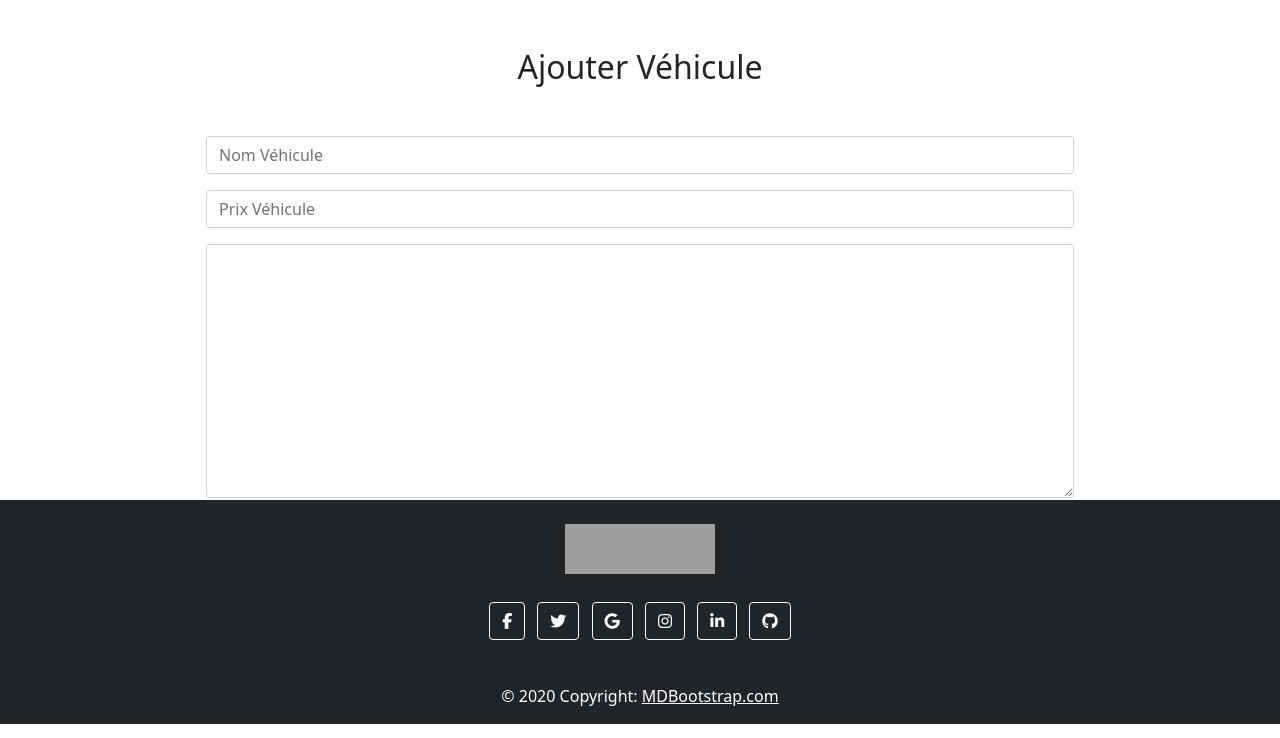
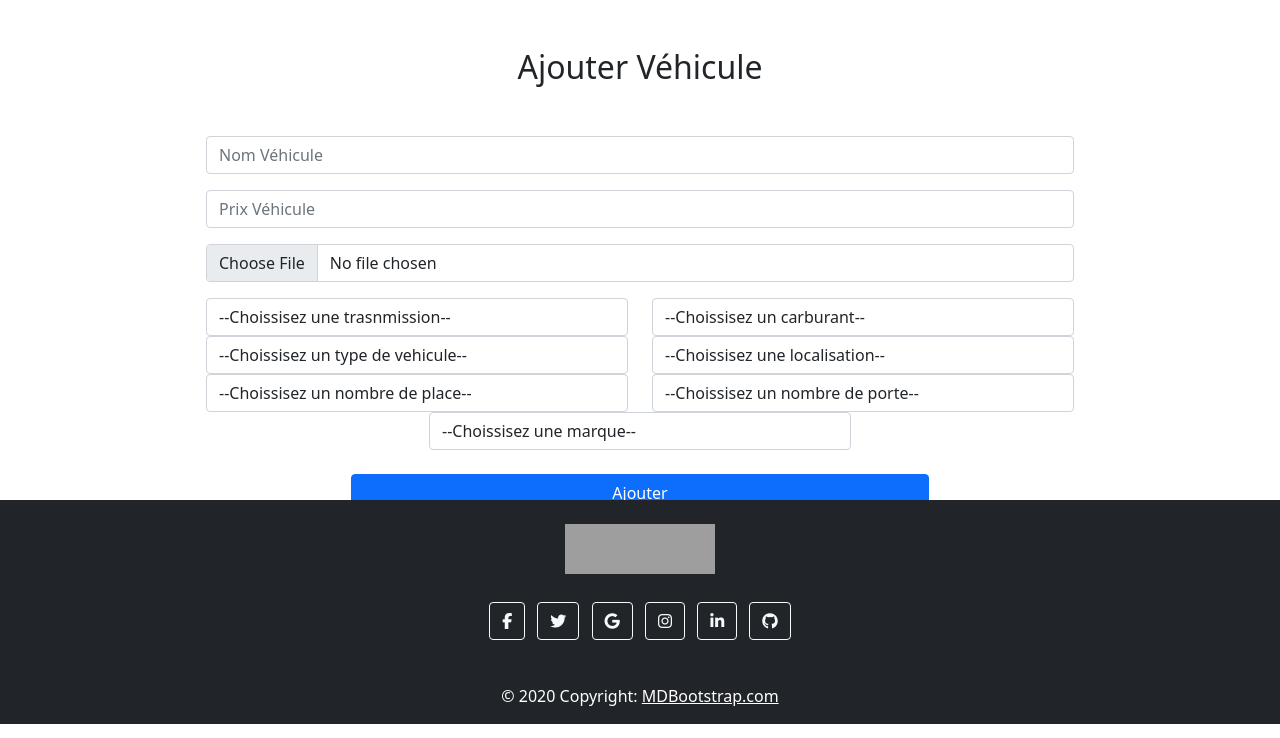
Before and after one commit to aniamrstc/FindCar, a PHP site: page /vue/AjoutVehicules.php in a window 1280 px wide. Shown: the part 76-814 px from the top of the page. Run offline with PHP 8.4, Linux system fonts and the light colour scheme; data comes from the database, SQL or seed files in the repository; some libraries are stand-ins or nearby versions; grey boxes are pictures that could not be loaded.

Commit message:
insert voitures

```diff
--- a/src/public/model/BDD.php
+++ b/src/public/model/BDD.php
@@ -151,11 +151,11 @@ function getAllVehicule(){
     $sql->execute();
     return $sql->fetchAll(PDO::FETCH_ASSOC);
 }
-function newVehicule(){
+function newVehicule($nom,$prix,$image,$nbPlace,$transmission,$carburant,$nbPorte,$marque,$location,$type){
     $myDb = getConnexion();
-    $sql = $myDb->prepare("INSERT INTO Vehicules (IdVehicule,nomVehicule,prixJour,Statut,IdNbPlaces,IdTransmission,IdCarburant,IdNbPortes,IdMarque,IdLocalisation,IdType,imageVoiture) VALUES(?,?,?,)");
-    $sql->execute();
-    return $sql->fetchAll(PDO::FETCH_ASSOC);
+    $sql = $myDb->prepare("INSERT INTO Vehicules (nomVehicule,prixJour,Statut,imageVoiture,IdNbPlaces,IdTransmission,IdCarburant,IdNbPortes,IdMarque,IdLocalisation,IdType) VALUES(?,?,1,?,?,?,?,?,?,?,?)");
+    $sql->execute([$nom,$prix,$image,$nbPlace,$transmission,$carburant,$nbPorte,$marque,$location,$type]);
+    return true;
 }
 
 function filterPageSelection($carburant, $prixJour, $transmission)
@@ -184,3 +184,20 @@ function filterPageSelection($carburant, $prixJour, $transmission)
     $stmt->execute();
     return $stmt->fetchAll(PDO::FETCH_ASSOC);
 }
+function getNbPorte(){
+    $myDb = getConnexion();
+    $sql = $myDb->prepare("SELECT IdNbPorte,NbPorte FROM Portes ");
+    $sql->execute();
+    return $sql->fetchAll(PDO::FETCH_ASSOC);
+}function getNbplaces(){
+    $myDb = getConnexion();
+    $sql = $myDb->prepare("SELECT IdNbPlaces,nbPlace FROM Places ");
+    $sql->execute();
+    return $sql->fetchAll(PDO::FETCH_ASSOC);
+}
+function getMarque(){
+    $myDb = getConnexion();
+    $sql = $myDb->prepare("SELECT IdMarque,Marque FROM Marques ");
+    $sql->execute();
+    return $sql->fetchAll(PDO::FETCH_ASSOC);
+}
--- a/src/public/vue/AjoutVehicules.php
+++ b/src/public/vue/AjoutVehicules.php
@@ -3,6 +3,37 @@ require("../model/BDD.php");
 
 $arrayCarburant = getCarburant();
 $arrayTransmission = getTransmission();
+$arrayLocation = getInfoLocation();
+$arrayType = getInfoType();
+$arrayPlace = getNbplaces();
+$arrayPorte = getNbPorte();
+$arrayMarque = getMarque();
+$nom = filter_input(INPUT_POST, 'NomVehicule');
+$prix = filter_input(INPUT_POST, 'prix');
+$Description = filter_input(INPUT_POST, 'Description');
+$transmission = filter_input(INPUT_POST, 'transmission');
+$carburant = filter_input(INPUT_POST, 'carburant');
+$type = filter_input(INPUT_POST, 'type');
+$location = filter_input(INPUT_POST, 'location');
+$nbPlace = filter_input(INPUT_POST, 'nbPlace');
+$nbPorte = filter_input(INPUT_POST, 'nbPorte');
+
+$marque = filter_input(INPUT_POST, 'marque');
+$erreur = [];
+$succes = "";
+if (isset($_POST['ajouter'])) {
+    $image = $_FILES['image']['tmp_name'];
+    if ($nom != "" && $prix != "" && $nbPlace != "" && $transmission != "" && $image != "" && $carburant != "" && $nbPorte != "" && $marque != "" && $location != "" && $type != "") {
+        $img = file_get_contents($image);
+        if (newVehicule($nom, $prix, $img, $nbPlace, $transmission, $carburant, $nbPorte, $marque, $location, $type)==true) {
+
+            $succes = "La voiture a bien été ajouter";
+        }
+    } else {
+        $erreur[] = "Vous devez remplir tous les champs ";
+    }
+}
+
 ?>
 <!DOCTYPE html>
 <html lang="en">
@@ -36,16 +67,12 @@ $arrayTransmission = getTransmission();
     <div class="card-body p-4 p-md-5 ">
         <h2 class="mb-4 pb-2 pb-md-0 mb-md-5 px-md-2 d-flex justify-content-center align-items-center">Ajouter Véhicule</h2>
 
-        <form method="POST" class="px-md-2" style="margin:50px 150px">
+        <form method="POST" class="px-md-2" style="margin:50px 150px" enctype="multipart/form-data">
             <div class="form-outline mb-4">
                 <input type="text" name="NomVehicule" id="NomVehicule" placeholder="Nom Véhicule" class="form-control mb-3" required>
 
                 <input type="number" name="prix" id="prix" placeholder="Prix Véhicule" class="form-control mb-3">
-
-                <textarea name="Description" id="Description" cols="30" rows="10" class="form-control mb-3"></textarea>
-
-
-                <input type="file" name="image" id="image" placeholder="image du véhicule" class="form-control mb-3">
+                <input type="file" name="image" id="image" placeholder="image du véhicule" class="form-control mb-3" accept="image/*">
 
                 <div class="row d-flex justify-content-center">
                     <div class="col-6">
@@ -65,12 +92,85 @@ $arrayTransmission = getTransmission();
                         </select>
                     </div>
                 </div>
+                <div class="row d-flex justify-content-center">
+                    <div class="col-6">
+                        <select class="form-control" name="type" id="type-select">
+                            <option value="">--Choissisez un type de vehicule--</option>
+                            <?php foreach ($arrayType as $type) { ?>
+                                <option value="<?= $type['IdType'] ?>"><?= $type['Type'] ?></option>
+                            <?php } ?>
+                        </select>
+                    </div>
+                    <div class="col-6">
+                        <select class="form-control" name="location" id="location-select">
+                            <option value="">--Choissisez une localisation--</option>
+                            <?php foreach ($arrayLocation as $location) { ?>
+                                <option value="<?= $location['IdLocalisation'] ?>"><?= $location['Nom'] ?></option>
+                            <?php } ?>
+                        </select>
+                    </div>
+                </div>
+                <div class="row d-flex justify-content-center">
+                    <div class="col-6">
+                        <select class="form-control" name="nbPlace" id="nbPlace-select">
+                            <option value="">--Choissisez un nombre de place--</option>
+                            <?php foreach ($arrayPlace as $place) { ?>
+                                <option value="<?= $place['IdNbPlaces'] ?>"><?= $place['nbPlace'] ?></option>
+                            <?php } ?>
+                        </select>
+                    </div>
+                    <div class="col-6">
+                        <select class="form-control" name="nbPorte" id="nbPorte-select">
+                            <option value="">--Choissisez un nombre de porte--</option>
+                            <?php foreach ($arrayPorte as $porte) { ?>
+                                <option value="<?= $porte['IdNbPorte'] ?>"><?= $porte['NbPorte'] ?></option>
+                            <?php } ?>
+                        </select>
+                    </div>
+                </div>
+                <div class="row d-flex justify-content-center">
+                    <div class="col-6">
+                        <select class="form-control" name="marque" id="marque-select">
+                            <option value="">--Choissisez une marque--</option>
+                            <?php foreach ($arrayMarque as $marque) { ?>
+                                <option value="<?= $marque['IdMarque'] ?>"><?= $marque['Marque'] ?></option>
+                            <?php } ?>
+                        </select>
+                    </div>
+                </div>
             </div>
             <div class="form-outline mb-4 d-flex justify-content-center align-items-center">
                 <input type="submit" name="ajouter" id="ajouter" value="Ajouter" class="col-8 btn btn-primary">
             </div>
 
         </form>
+        <?php
+        if (!empty($erreur)) {
+            if ($erreur != 0) { ?>
+                <div class="row h-100 justify-content-center align-items-center">
+                    <div class="alert alert-danger w-50 mt-3 col-12 text-center" role="alert">
+                        <?php
+                        foreach ($erreur as $messageError) {
+                            echo $messageError;
+                        }
+
+                        ?>
+                    </div>
+                </div>
+            <?php }
+        }
+        if (!empty($succes)) {
+            if ($succes != 0) {
+            ?>
+                <div class="row h-100 justify-content-center align-items-center">
+                    <div class="alert alert-success w-50 mt-3 col-12 text-center" role="alert">
+                        <?php echo $succes; ?>
+                    </div>
+                </div>
+        <?php
+            }
+        }
+        ?>
     </div>
 </body>
 <footer class="text-center text-white fixed-bottom bg-dark">
```
Also changed, not shown: src/public/vue/selection.php (+13 -21 lines), 1 other file.
